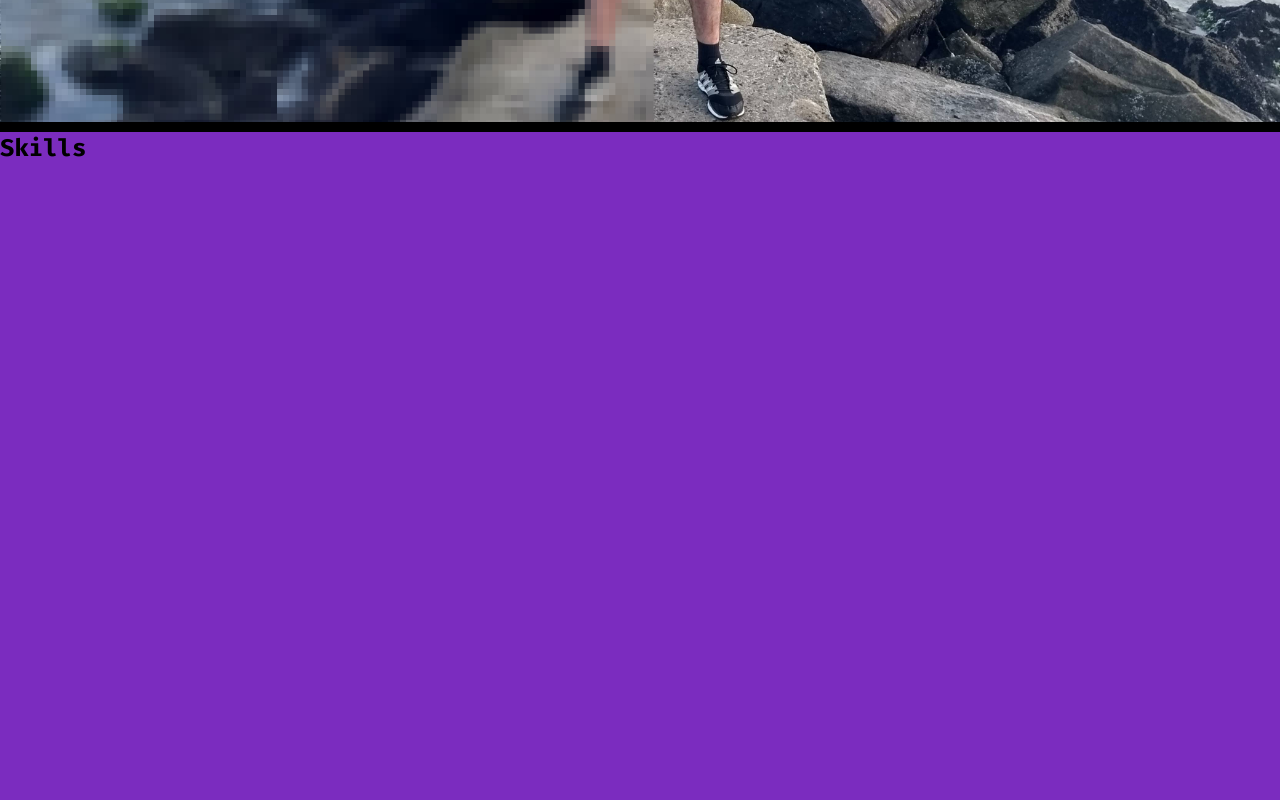
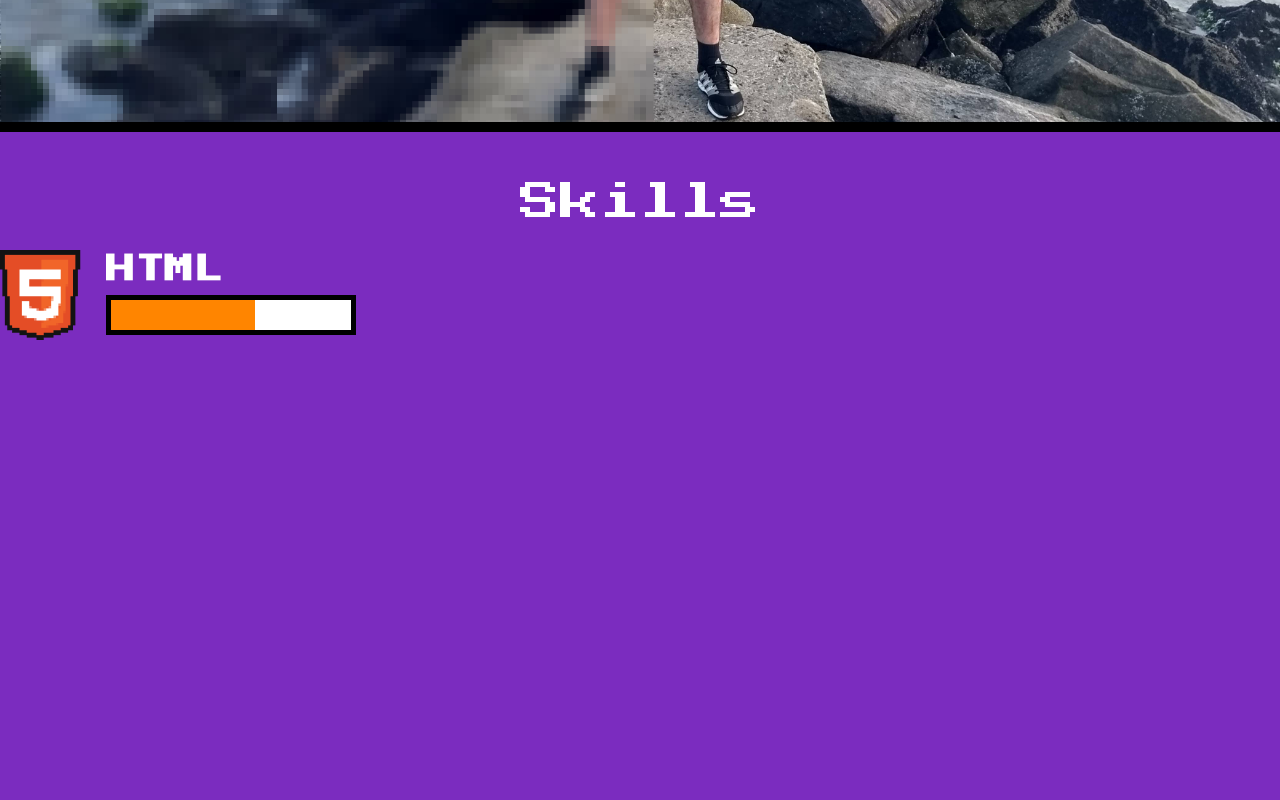
Before and after one commit to Fino59/Html-Css-Feliz, a plain HTML site: page index.html in a window 1280 px wide. Shown: the part 760-1560 px from the top of the page. Drawn offline with Linux system fonts and the light colour scheme.

Commit message:
Create Progress bar section

```diff
--- a/css/components/skills.css
+++ /dev/null
@@ -1,5 +0,0 @@
-.skills {
-    background-color: var(--purple-second-color);
-    width: 100%;
-    height: 730px;
-}
--- a/index.html
+++ b/index.html
@@ -10,12 +10,14 @@
         <link rel="stylesheet" href="./css/style.css">
         <link rel="stylesheet" href="./css/components/header.css">
         <link rel="stylesheet" href="./css/components/banner.css">
-        <link rel="stylesheet" href="./css/components/skills.css">
-        <link rel="stylesheet" href="./css/components/title.css">
+        <link rel="stylesheet" href="./css/components/section.css">
+        <link rel="stylesheet" href="./css/components/main-title.css">
         <link rel="stylesheet" href="./css/components/subtitle.css">
         <link rel="stylesheet" href="./css/components/box.css">
         <link rel="stylesheet" href="./css/components/button.css">
         <link rel="stylesheet" href="./css/components/action.css">
+        <link rel="stylesheet" href="./css/components/skills-tec.css">
+        <link rel="stylesheet" href="./css/components/progress-bar.css">
         <title>Curso HTML e CSS #FELIZ</title>
     </head>
     <body>
@@ -34,7 +36,7 @@
             <section class="banner">
                 <div class="wrapper">
                     <div class="box">
-                        <h1 class="title">Danilo Fontes</h1>
+                        <h1 class="main-title">Danilo Fontes</h1>
                         <h2 class="subtitle">FrontEnd Developer</h2>
                     </div>
 
@@ -45,9 +47,16 @@
                 </div>
             </section>
 
-            <section id="skills" class="skills">
-                <h2 class="title -second">Skills</h2>
+            <section id="skills" class="section">
+                <h2 class="main-title -second">Skills</h2>
 
+                <article class="skill-tec">
+                    <img class="icon" src="./assets/img/ico_html5.png" alt="Logo HTML 5">
+                    <div class="right ">
+                        <h3 class="title">HTML</h3>
+                        <progress class="progress-bar" max="100" value="60"></progress>
+                    </div>
+                </article>
             </section>
         </main>
 
```
